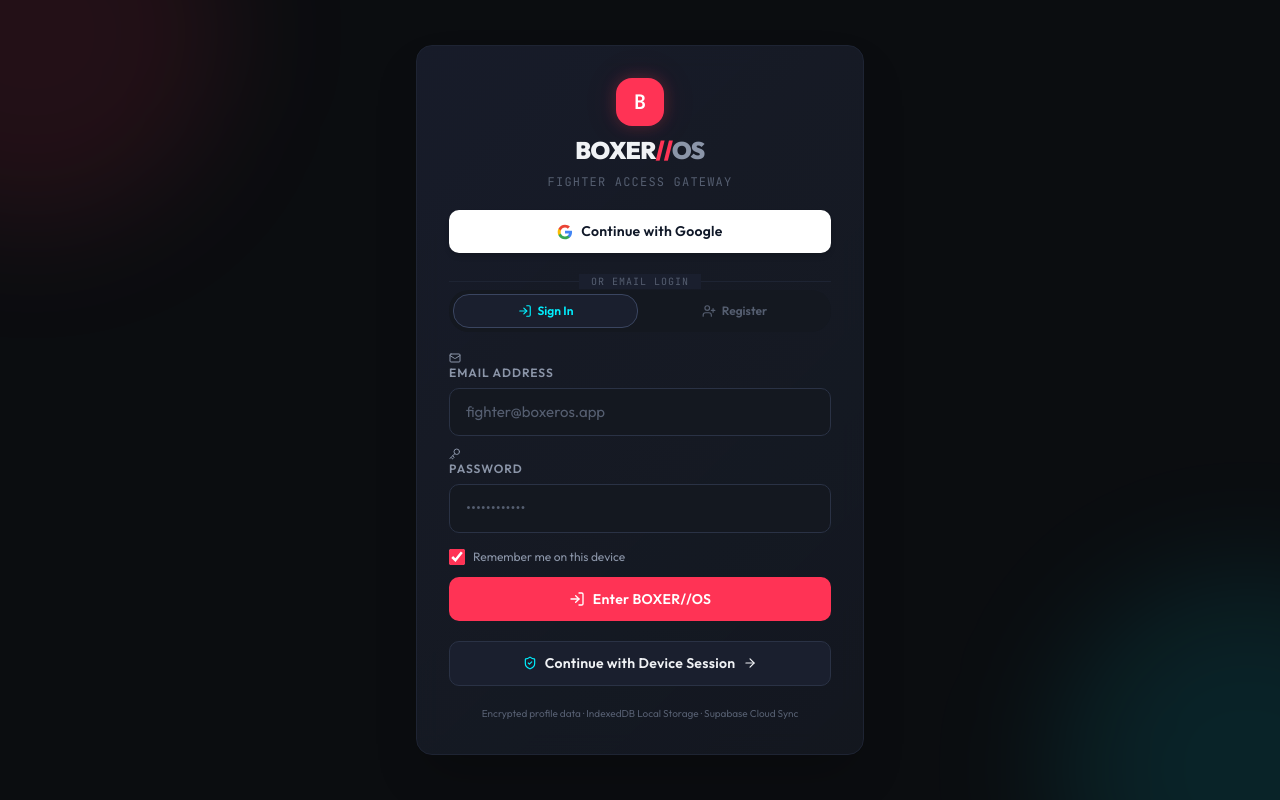
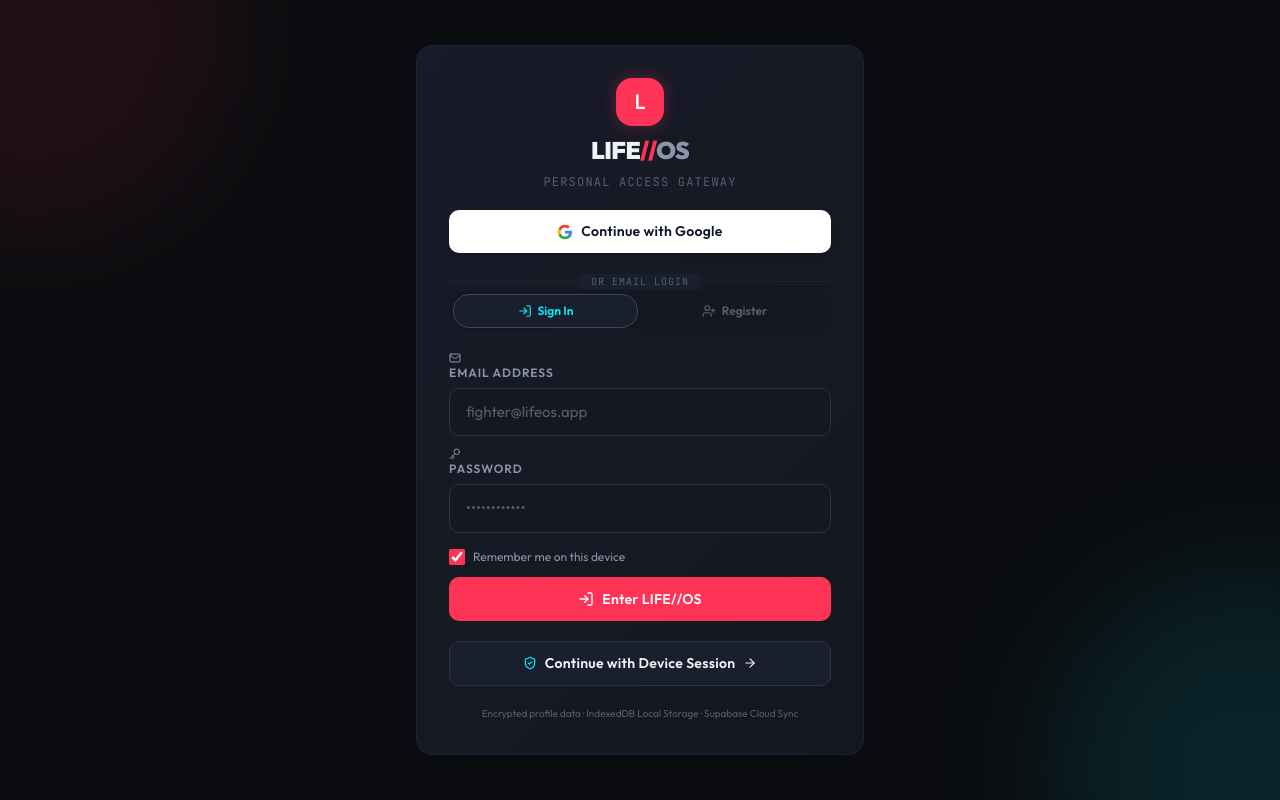
Before and after one commit to AinzAmour/BOXER-OS, a React (Vite) app: page / in a window 1280 px wide. Built offline with nearby package versions, Linux system fonts and the light colour scheme; no server answers.

Commit message:
feat: Update AuthPage, SettingsPage, index.html, and manifest.json to LIFE//OS branding

```diff
--- a/index.html
+++ b/index.html
@@ -4,20 +4,20 @@
     <meta charset="UTF-8" />
     <meta name="viewport" content="width=device-width, initial-scale=1.0, viewport-fit=cover" />
     <meta name="theme-color" content="#0b0d10" />
-    <meta name="description" content="BOXER//OS — Tactical boxing fitness tracker. Track baselines, diagnose running, train boxing fundamentals, time rounds, manage nutrition." />
+    <meta name="description" content="LIFE//OS — Personal Development & Skill Mastery Operating System. Master Body, Mind, and Tech with Personal Skill Graphs, Adaptive Assessments, and AI Assistant." />
     <meta name="apple-mobile-web-app-capable" content="yes" />
     <meta name="apple-mobile-web-app-status-bar-style" content="black-translucent" />
-    <meta name="apple-mobile-web-app-title" content="BOXER//OS" />
+    <meta name="apple-mobile-web-app-title" content="LIFE//OS" />
 
     <link rel="manifest" href="/manifest.json" />
-    <link rel="icon" type="image/svg+xml" href="/vite.svg" />
+    <link rel="icon" type="image/svg+xml" href="/favicon.svg" />
 
     <!-- Fonts: Outfit (UI) + JetBrains Mono (data/timer) -->
     <link rel="preconnect" href="https://fonts.googleapis.com" />
     <link rel="preconnect" href="https://fonts.gstatic.com" crossorigin />
     <link href="https://fonts.googleapis.com/css2?family=JetBrains+Mono:wght@400;600;700&family=Outfit:wght@300;400;500;600;700;800;900&display=swap" rel="stylesheet" />
 
-    <title>BOXER//OS</title>
+    <title>LIFE//OS — Personal Development Operating System</title>
   </head>
   <body>
     <div id="root"></div>
--- a/src/pages/AuthPage.tsx
+++ b/src/pages/AuthPage.tsx
@@ -66,17 +66,17 @@
         {/* Header Logo */}
         <div className="text-center space-y-2">
           <div className="w-12 h-12 rounded-2xl bg-accent-red flex items-center justify-center mx-auto glow-red">
-            <span className="text-white font-bold text-xl" style={{ fontFamily: 'var(--font-mono)' }}>B</span>
+            <span className="text-white font-bold text-xl" style={{ fontFamily: 'var(--font-mono)' }}>L</span>
           </div>
 
           <h1 className="text-2xl font-black tracking-tight">
-            <span>BOXER</span>
+            <span>LIFE</span>
             <span className="text-accent-red">//</span>
             <span className="text-text-secondary">OS</span>
           </h1>
 
           <p className="text-xs text-text-muted font-mono tracking-widest uppercase">
-            FIGHTER ACCESS GATEWAY
+            PERSONAL ACCESS GATEWAY
           </p>
         </div>
 
@@ -152,7 +152,7 @@
               type="email"
               required
               className="input"
-              placeholder="fighter@boxeros.app"
+              placeholder="fighter@lifeos.app"
               value={email}
               onChange={(e) => setEmail(e.target.value)}
             />
@@ -200,11 +200,11 @@
               <span>Authenticating...</span>
             ) : mode === 'signin' ? (
               <>
-                <LogIn size={16} /> Enter BOXER//OS
+                <LogIn size={16} /> Enter LIFE//OS
               </>
             ) : (
               <>
-                <UserPlus size={16} /> Create Fighter Profile
+                <UserPlus size={16} /> Create Profile
               </>
             )}
           </button>
--- a/src/pages/SettingsPage.tsx
+++ b/src/pages/SettingsPage.tsx
@@ -11,8 +11,8 @@
 
   const handleExport = () => {
     const data = {
-      app: 'BOXER//OS',
-      version: '0.1.0',
+      app: 'LIFE//OS',
+      version: '1.0.0',
       exported_at: new Date().toISOString(),
     };
 
@@ -20,7 +20,7 @@
     const url = URL.createObjectURL(blob);
     const a = document.createElement('a');
     a.href = url;
-    a.download = `boxer-os-backup-${new Date().toISOString().split('T')[0]}.json`;
+    a.download = `life-os-backup-${new Date().toISOString().split('T')[0]}.json`;
     a.click();
     URL.revokeObjectURL(url);
   };
@@ -35,8 +35,8 @@
       try {
         const text = await file.text();
         const data = JSON.parse(text);
-        if (data.app !== 'BOXER//OS') {
-          alert('Invalid BOXER//OS backup file.');
+        if (data.app !== 'LIFE//OS' && data.app !== 'BOXER//OS') {
+          alert('Invalid backup file.');
           return;
         }
         alert('Backup restored successfully!');
@@ -59,15 +59,15 @@
       <div className="glass-card p-5">
         <div className="flex items-center gap-3 mb-3">
           <div className="w-10 h-10 rounded-xl bg-accent-red flex items-center justify-center glow-red">
-            <span className="text-white font-bold text-lg" style={{ fontFamily: 'var(--font-mono)' }}>B</span>
+            <span className="text-white font-bold text-lg" style={{ fontFamily: 'var(--font-mono)' }}>L</span>
           </div>
           <div>
-            <h3 className="text-base font-bold">BOXER<span className="text-accent-red">//</span>OS</h3>
-            <p className="text-xs text-text-muted font-mono">v0.1.0</p>
+            <h3 className="text-base font-bold">LIFE<span className="text-accent-red">//</span>OS</h3>
+            <p className="text-xs text-text-muted font-mono">v1.0.0</p>
           </div>
         </div>
         <p className="text-xs text-text-secondary">
-          Tactical boxing fitness tracker. Track baselines, diagnose running difficulty, train boxing fundamentals, time rounds, manage nutrition — synced across devices.
+          Personal Development & Skill Mastery Operating System — BODY, MIND, and TECH domain progression, Skill Graph, Adaptive Assessments, and Serverless AI Executive Assistant.
         </p>
       </div>
 
```
Also changed, not shown: public/manifest.json.
